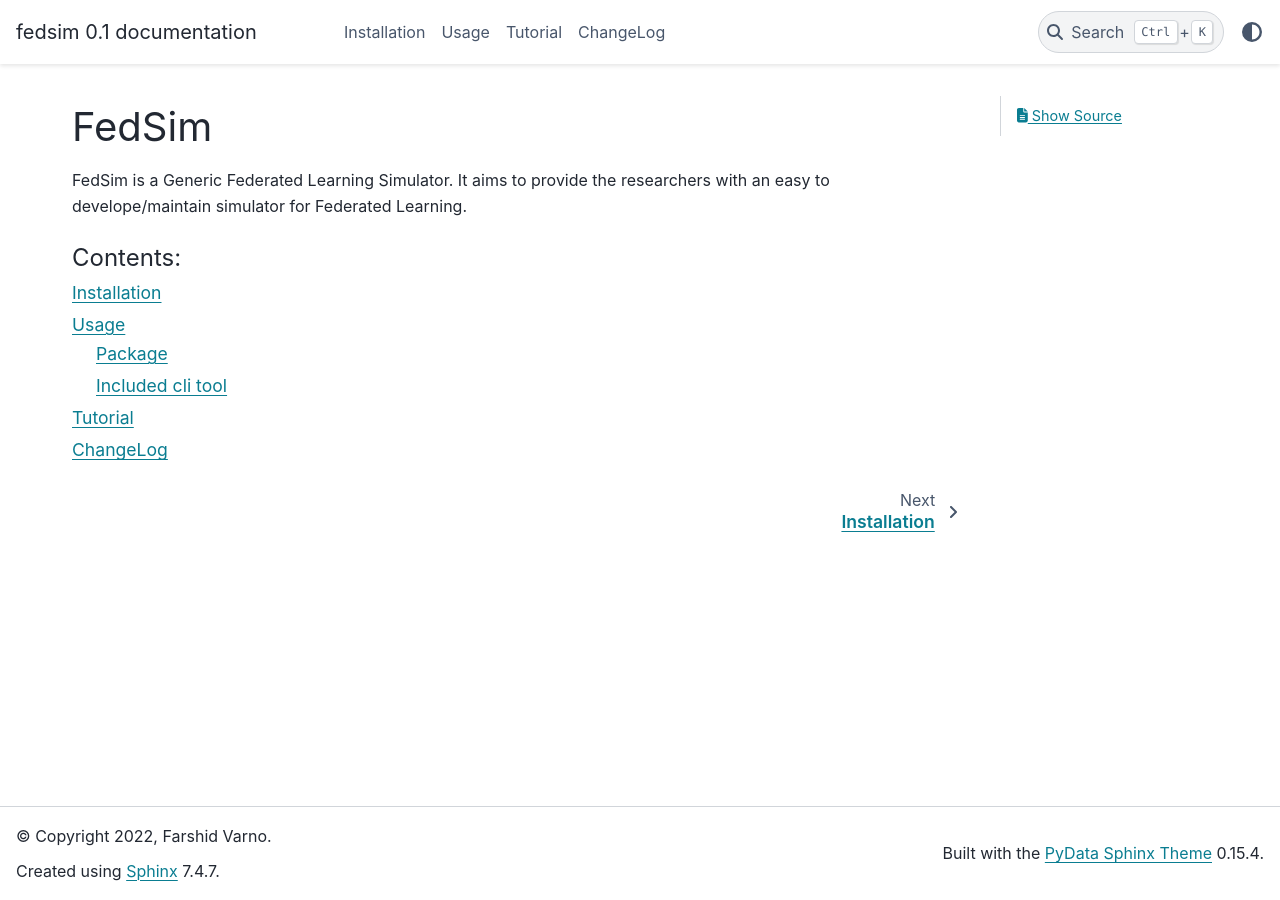
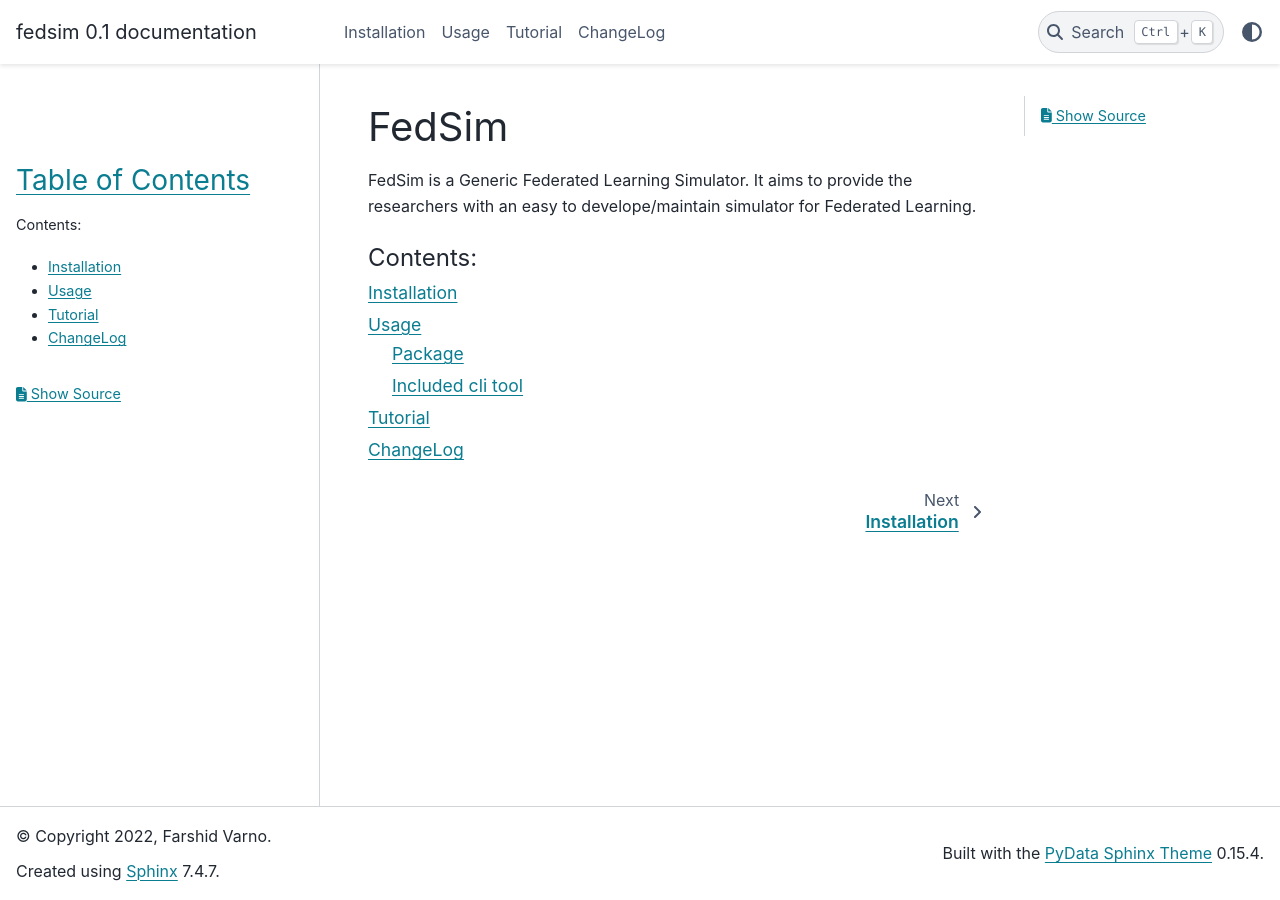
Before and after one commit to varnio/fedsim, a Sphinx documentation site: the page built from docs/source/index.rst, in a window 1280 px wide. Built offline with Sphinx 7.4.7 and the PyData theme 0.15.4, drawn with Linux system fonts in a browser that asks for light colours; some of the changed lines change nothing that is shown.

Commit message:
add more extensions to sphinx conf

```diff
--- a/docs/source/changelog.rst
+++ b/docs/source/changelog.rst
@@ -1,3 +1,3 @@
 ChangeLog
 =========
-.. include:: ../CHANGELOG.rst
+..include:: ../CHANGELOG.rst
--- a/docs/source/conf.py
+++ b/docs/source/conf.py
@@ -10,16 +10,20 @@
 # add these directories to sys.path here. If the directory is relative to the
 # documentation root, use os.path.abspath to make it absolute, like shown here.
 #
-# import os
-# import sys
-# sys.path.insert(0, os.path.abspath('.'))
+from __future__ import unicode_literals
+import os
+import sys
+sys.path.insert(0, os.path.abspath('../..'))
 
 # -- Project information -----------------------------------------------------
 
+master_doc = 'index'
 project = 'fedsim'
 copyright = '2022, Farshid Varno'
+year = '2022'
 author = 'Farshid Varno'
-
+copyright = '{0}, {1}'.format(year, author)
+version = release = '0.0.0'
 # The full version, including alpha/beta/rc tags
 release = '0.1'
 
@@ -32,8 +36,13 @@ extensions = [
     "sphinx.ext.duration",
     "sphinx.ext.autosectionlabel",
     "sphinx.ext.autosummary",
-    "sphinc.ext.autodoc",
-    "sphinc.ext.napolean",
+    "sphinx.ext.autodoc",
+    'sphinx.ext.napoleon',
+    'sphinx.ext.todo',
+    'sphinx.ext.viewcode',
+    'sphinx.ext.coverage',
+    'sphinx.ext.doctest',
+    'sphinx.ext.extlinks',
     "nbsphinx",
 ]
 
@@ -50,9 +59,26 @@ exclude_patterns = []
 # The theme to use for HTML and HTML Help pages.  See the documentation for
 # a list of builtin themes.
 #
+extlinks = {
+    'issue': ('https://github.com/fvarno/fedsim/issues/%s', '#'),
+    'pr': ('https://github.com/fvarno/fedsim/pull/%s', 'PR #'),
+}
+
 html_theme = 'pydata_sphinx_theme'
 
 # Add any paths that contain custom static files (such as style sheets) here,
 # relative to this directory. They are copied after the builtin static files,
 # so a file named "default.css" will overwrite the builtin "default.css".
 html_static_path = ['_static']
+html_use_smartypants = True
+html_last_updated_fmt = '%b %d, %Y'
+
+html_split_index = False
+html_sidebars = {
+    '**': ['searchbox.html', 'globaltoc.html', 'sourcelink.html'],
+}
+html_short_title = '%s-%s' % (project, version)
+
+napoleon_use_ivar = True
+napoleon_use_rtype = False
+napoleon_use_param = False
```
Also changed, not shown: 1 other file.
